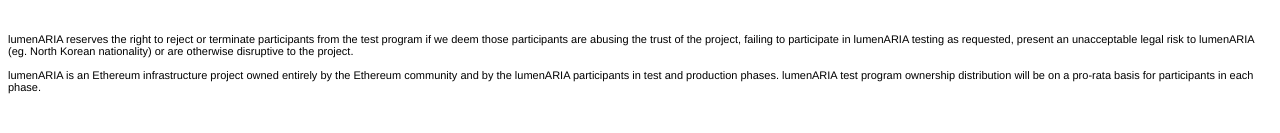
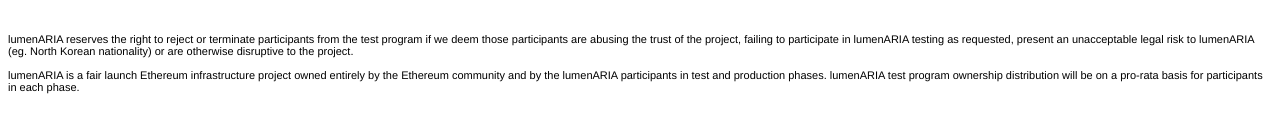
Before and after one commit to lumenARIA/publictestprogram, a plain HTML site: page index.html in a window 1280 px wide. Shown: the part 383-516 px from the top of the page. Drawn offline with Linux system fonts and the light colour scheme.

Commit message:
Update index.html

```diff
--- a/index.html
+++ b/index.html
@@ -50,6 +50,6 @@
 <p class="p2"><br></p>
 <p class="p1">lumenARIA reserves the right to reject or terminate participants from the test program if we deem those participants are abusing the trust of the project, failing to participate in lumenARIA testing as requested, present an unacceptable legal risk to lumenARIA (eg. North Korean nationality) or are otherwise disruptive to the project.</p>
 <p class="p2"><br></p>
-<p class="p1">lumenARIA is an Ethereum infrastructure project owned entirely by the Ethereum community and by the lumenARIA participants in test and production phases. lumenARIA test program ownership distribution will be on a pro-rata basis for participants in each phase.</p>
+<p class="p1">lumenARIA is a fair launch Ethereum infrastructure project owned entirely by the Ethereum community and by the lumenARIA participants in test and production phases. lumenARIA test program ownership distribution will be on a pro-rata basis for participants in each phase.</p>
 </body>
 </html>
```
